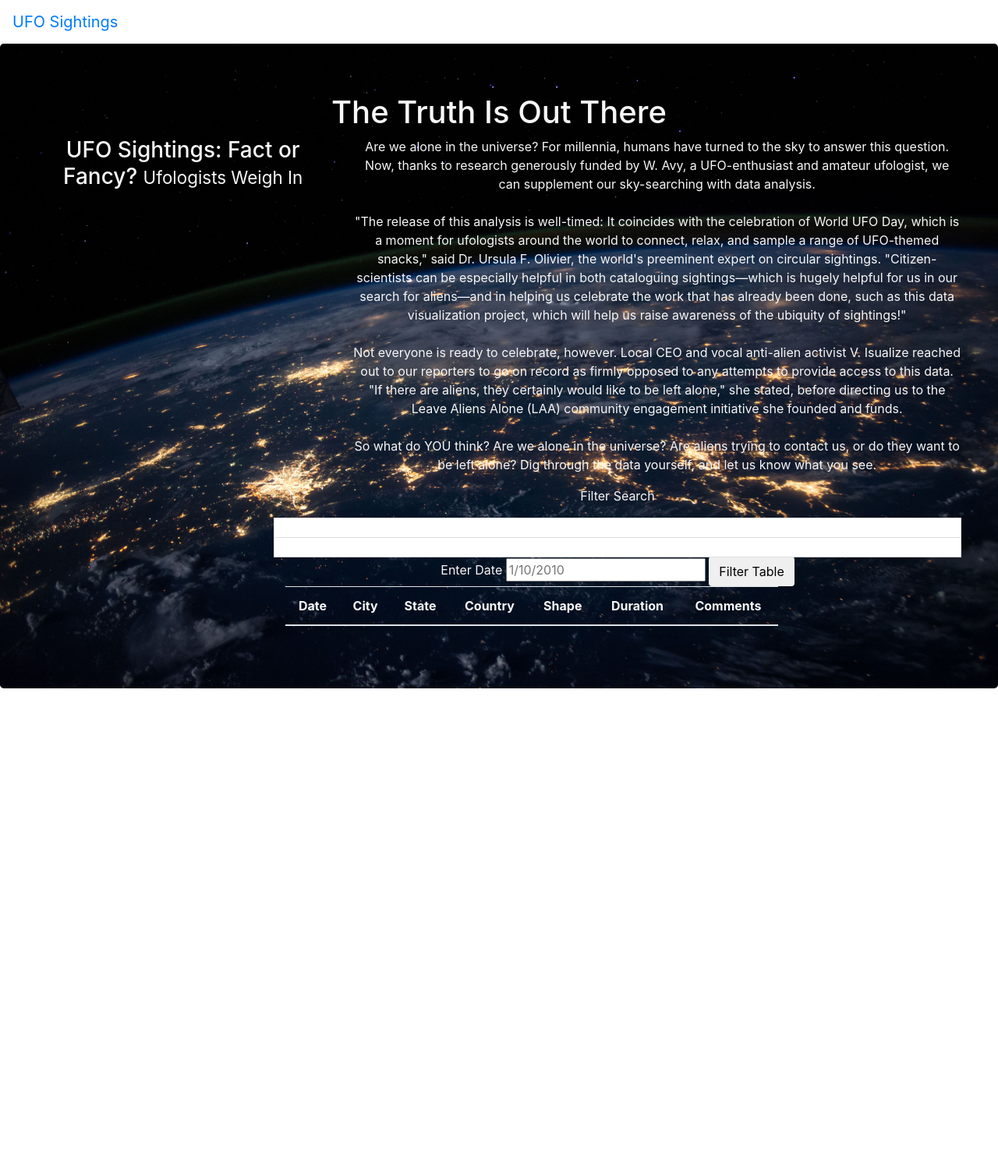
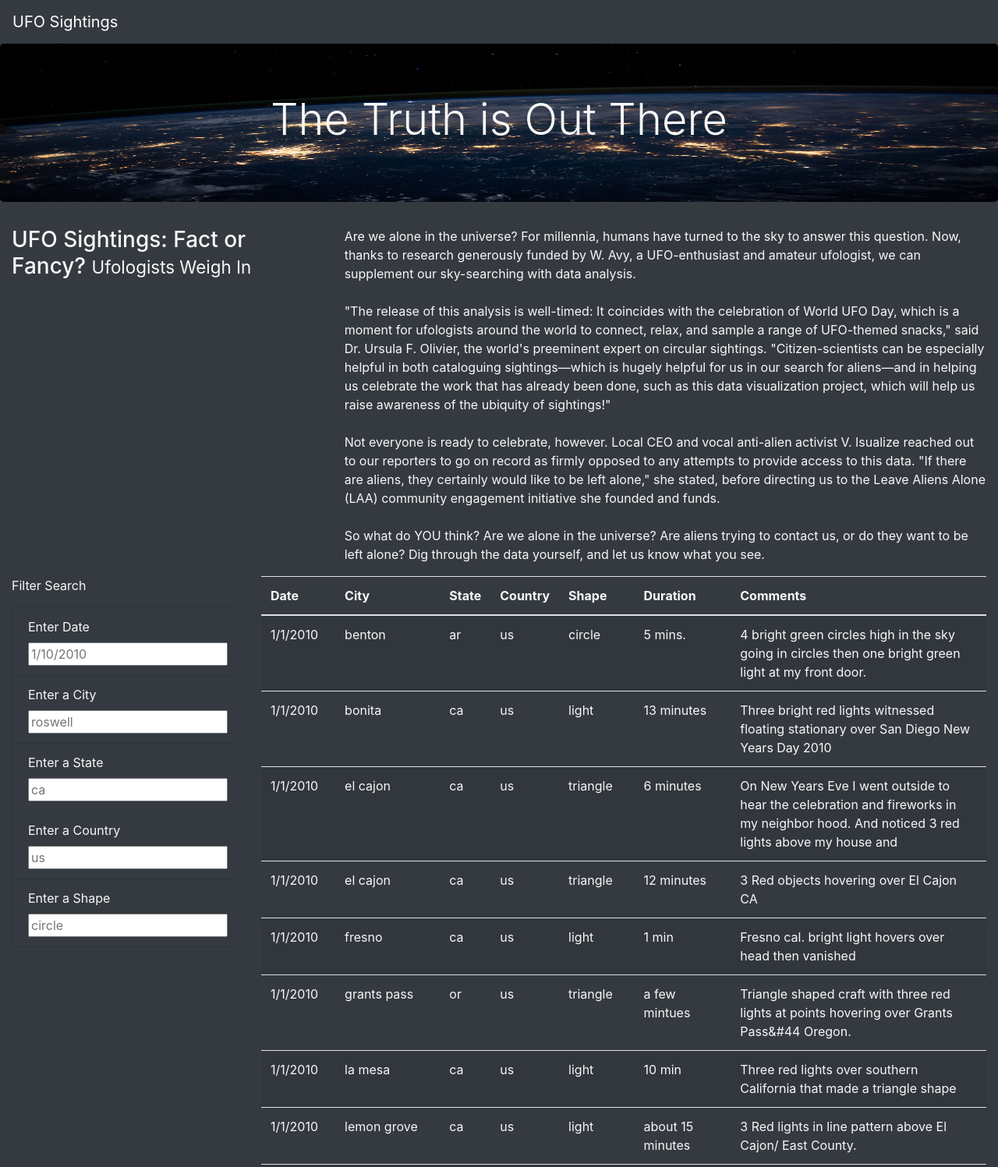
Before and after one commit to JeremyKRay/UFOs, a plain HTML site: page index.html in a window 1280 px wide. Shown: the top 1497 px of the page at 78% size. Before the commit the page ends 915 px from the top, so only its background shows below. Drawn offline with nearby package versions, Linux system fonts and the light colour scheme.

Commit message:
index.html

```diff
--- a/index.html
+++ b/index.html
@@ -1,5 +1,10 @@
 <!DOCTYPE html>
 <html lang="en">
+<head>
+  <meta charset="UTF-8">
+  <meta name="viewport" content="width=device-width, initial-scale=1.0">
+  <meta http-equiv="X-UA-Compatible" content="ie=edge">
+  <title>UFO Finder</title>
   <link
     rel="stylesheet"
     href="https://maxcdn.bootstrapcdn.com/bootstrap/4.0.0/css/bootstrap.min.css"
@@ -7,21 +12,17 @@
     crossorigin="anonymous"
   />
   <link rel="stylesheet" href="static/css/style.css">
-<head>
-  <meta charset="UTF-8">
-  <meta name="viewport" content="width=device-width, initial-scale=1.0">
-  <meta http-equiv="X-UA-Compatible" content="ie=edge">
-  <title>Document</title>
   <script src="https://d3js.org/d3.v5.min.js"></script>
 </head>
-
-<body>
+<body class="bg-dark"></body>
   <div class="wrapper">
-    <nav class="navbar navbar-expand-lg">
+    <nav class="navbar navbar-dark bg-dark navbar-expand-lg">
       <a class="navbar-brand" href="index.html">UFO Sightings</a>
     </nav>
+  </div>
   <div class="jumbotron">
-      <h1>The Truth Is Out There</h1>
+    <h1 class="display-4">The Truth is Out There</h1>
+  </div>
   <div class="container-fluid">
     <div class="row">
       <div class="col-md-4">
@@ -32,27 +33,39 @@
       Are we alone in the universe? For millennia, humans have turned to the sky to answer this question. Now, thanks to research generously funded by W. Avy, a UFO-enthusiast and amateur ufologist, we can supplement our sky-searching with data analysis.<br><br>"The release of this analysis is well-timed: It coincides with the celebration of World UFO Day, which is a moment for ufologists around the world to connect, relax, and sample a range of UFO-themed snacks," said Dr. Ursula F. Olivier, the world's preeminent expert on circular sightings. "Citizen-scientists can be especially helpful in both cataloguing sightings—which is hugely helpful for us in our search for aliens—and in helping us celebrate the work that has already been done, such as this data visualization project, which will help us raise awareness of the ubiquity of sightings!"<br><br>Not everyone is ready to celebrate, however. Local CEO and vocal anti-alien activist V. Isualize reached out to our reporters to go on record as firmly opposed to any attempts to provide access to this data. "If there are aliens, they certainly would like to be left alone," she stated, before directing us to the Leave Aliens Alone (LAA) community engagement initiative she founded and funds.<br><br>So what do YOU think? Are we alone in the universe? Are aliens trying to contact us, or do they want to be left alone? Dig through the data yourself, and let us know what you see.
       </p>
       </div>
+    </div>
+  </div>
   <div class="container-fluid">
     <div class="row">
       <div class="col-md-3">
-
-            </div>
-            <div class="col-md-9">
-              <form>
+        <form class = "bg-dark">
           <p>Filter Search</p>
-                <ul class="list-group">
-
-                </ul>
-                <li class="list-group-item">
-
-                </li>
-                <li class="list-group-item">
-
-                </li>
+          <ul class = "list-group">
+            <li class="bg-dark list-group-item">
               <label for="date">Enter Date</label>
               <input type="text" placeholder="1/10/2010" id="datetime" />
-                <button id="filter-btn" type="button" class="btn btn-default">Filter Table</button>
+            </li>
+            <li class="bg-dark list-group-item">
+              <label for="city">Enter a City</label>
+              <input type="text" placeholder="roswell" id="city" />
+            </li>
+            <li class="bg-dark list-group-item">
+              <label for="state">Enter a State</label>
+              <input type="text" placeholder="ca" id="state" />
+            </li>
+            <li class="bg-dark list-group-item">
+              <label for="country">Enter a Country</label>
+              <input type="text" placeholder="us" id="country" />
+            </li>
+            <li class="bg-dark list-group-item">
+              <label for="shape">Enter a Shape</label>
+              <input type="text" placeholder="circle" id="shape" />
+            </li>
+            <div class="col-md-9">
+            </div>
+          </ul>
         </form>
+      </div>
       <div class="col-md-9">
         <table class="table table-striped">
           <thead>
@@ -71,12 +84,8 @@
       </div>
     </div>
   </div>
-        </div>
-    </div>
-    </div>
-  </div>
+  <script src="https://cdnjs.cloudflare.com/ajax/libs/d3/4.11.0/d3.js"></script>
+  <script src="static/js/data.js"></script>
+  <script src="static/js/app.js"></script>
 </body>
-<script src="data.js"></script>
-<script src="index.js"></script>
-
 </html>
```
Lines whose indentation alone changed are shown as unchanged.
